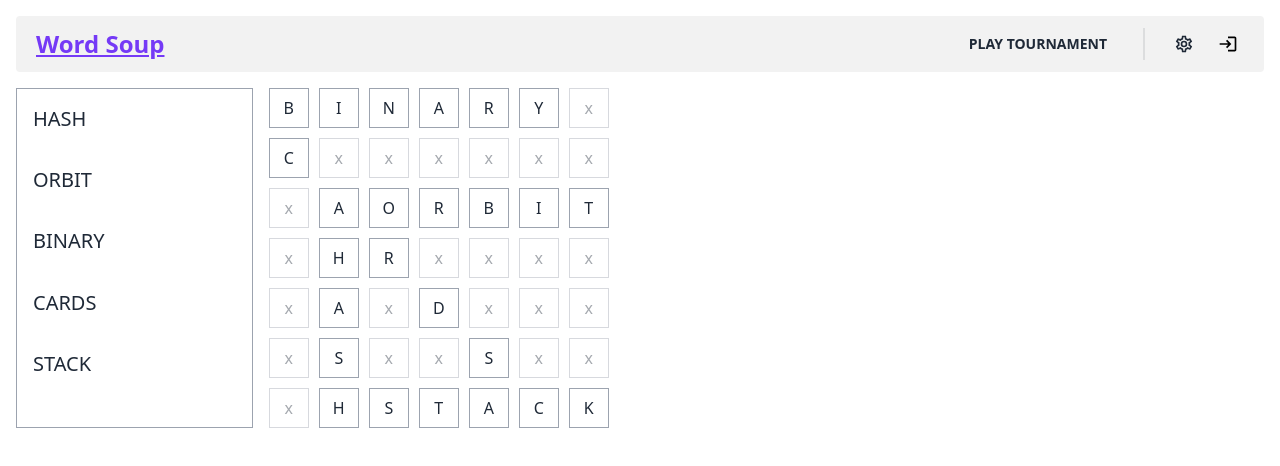
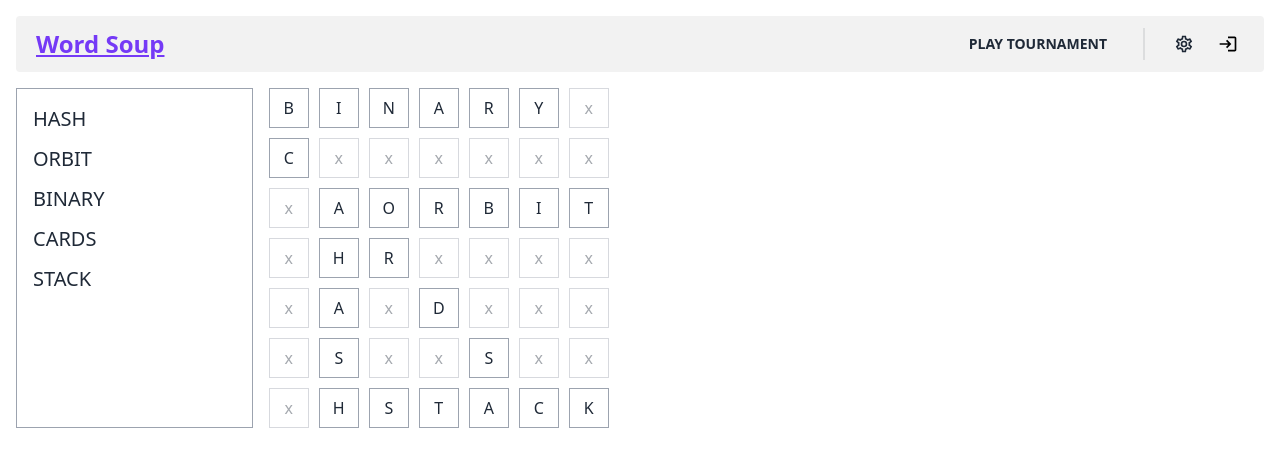
Before and after one commit to LuzAramburo/word-search, a React (Vite) app: page / in a window 1280 px wide. Shown: the top 466 px of the page. Built offline with nearby package versions, Linux system fonts and the light colour scheme; no server answers.

Commit message:
word list css details

```diff
--- a/src/components/wordList/WordList.tsx
+++ b/src/components/wordList/WordList.tsx
@@ -4,10 +4,10 @@ import { useAppSelector } from '@/store/hooks.ts';
 export const WordList = () => {
   const wordsList = useAppSelector(state => state.game.wordList);
   return (
-    <ul className="md:col-span-1 border border-gray-400 p-4 grid grid-cols-2 md:grid-cols-1 md:order-first">
+    <ul className="md:col-span-1 border border-gray-400 p-4 grid grid-cols-2 md:flex flex-col md:gap-3 md:order-first">
       { wordsList.length > 0 && wordsList.map((item, index) => (
         <li
-          className={classNames('text-xl mb-3 uppercase decoration-[3px]', { 'line-through': item.found })}
+          className={classNames('text-xl uppercase decoration-[3px]', { 'line-through': item.found })}
           key={index}
         >{item.word}</li>
       )) }
```
